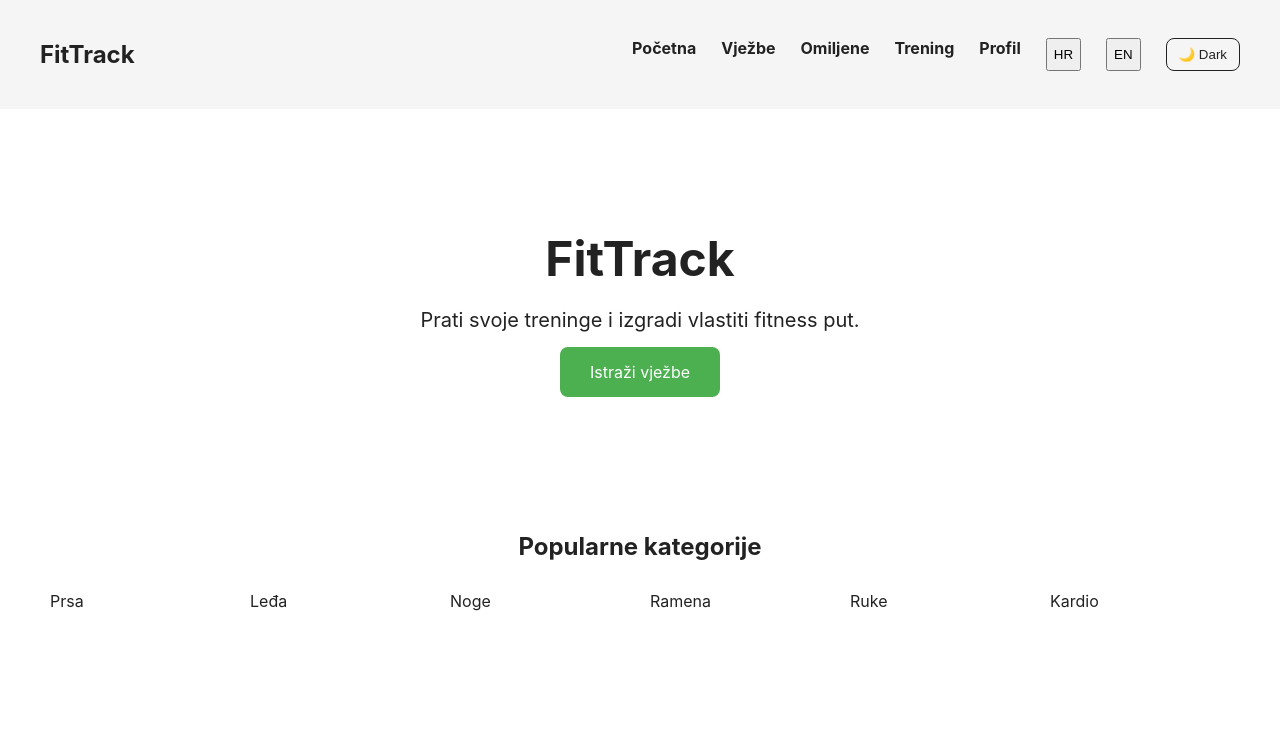
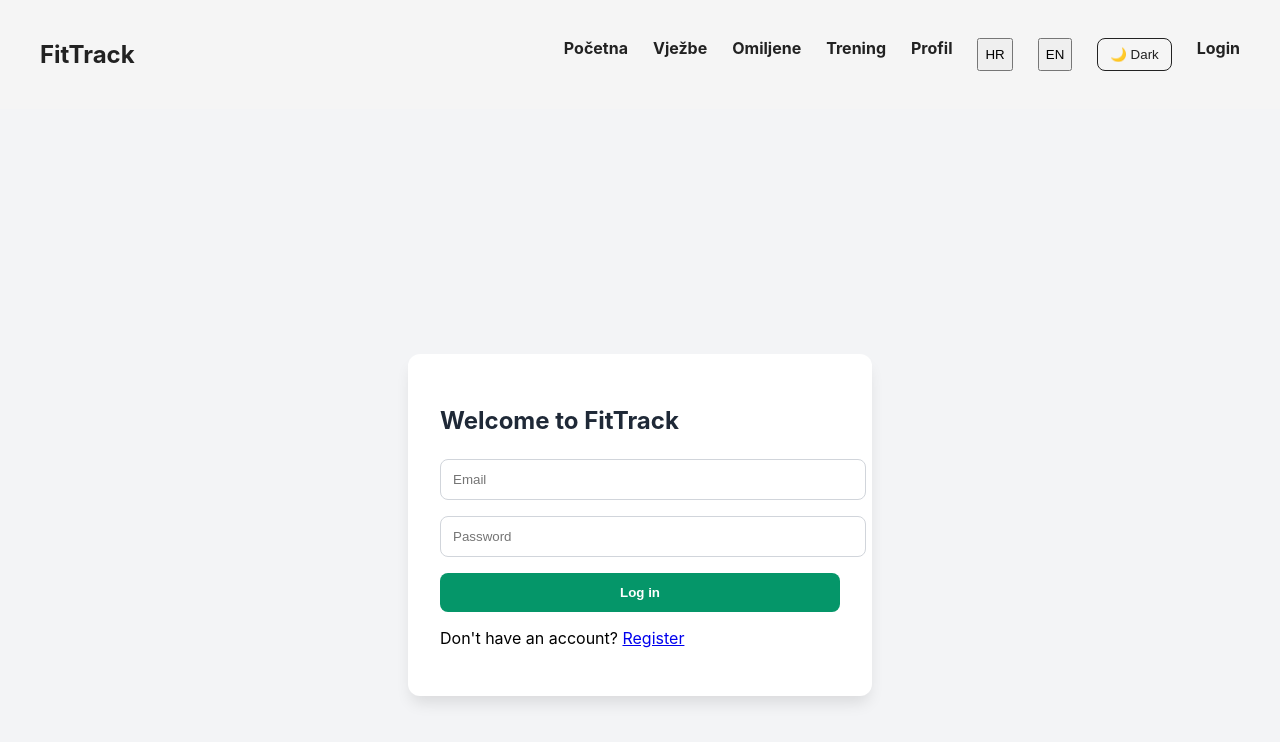
Before and after one commit to ivaarlovic/fitness-app, a React (Create React App) app: page / in a window 1280 px wide. Shown: the top 742 px of the page. Built offline with nearby package versions, Linux system fonts and the light colour scheme.

Commit message:
Added login and authStore

```diff
--- a/src/App.js
+++ b/src/App.js
@@ -1,6 +1,8 @@
 import { BrowserRouter, Routes, Route } from "react-router-dom";
 import {lazy, Suspense} from "react";
 import Loading from "./components/Loading/Loading";
+import SignIn from "./pages/SignIn/SignIn";
+import Login from "./pages/Login/Login";
 
 const Home = lazy(() => import("./pages/Home/Home"));
 const Exercises = lazy(() => import("./pages/Exercises/Exercises"));
@@ -15,11 +17,13 @@ function App() {
             <Suspense fallback={<Loading />}>
             <Navbar />
             <Routes>
-                <Route path="/" element={<Home />} />
+                <Route path="/home" element={<Home />} />
                 <Route path="/exercises" element={<Exercises />} />
                 <Route path="/favorites" element={<Favorites />} />
                 <Route path="/profile" element={<Profile />} />
                 <Route path="/workout" element={<Workout />} />
+                <Route path="/register" element={<SignIn />} />
+                <Route path="/" element={<Login />} />
             </Routes>
             </Suspense>
         </BrowserRouter>
--- a/src/components/Navbar/Navbar.jsx
+++ b/src/components/Navbar/Navbar.jsx
@@ -2,21 +2,32 @@ import { Link } from "react-router-dom";
 import "./Navbar.css";
 import { useTranslation } from "react-i18next";
 import useTheme from "../../hooks/useTheme";
+import { useNavigate } from "react-router-dom";
+import useStore from "../../hooks/useStore";
 
 function Navbar() {
+
+    const { authStore } = useStore();
+    const navigate = useNavigate();
+    const loginUser = JSON.parse(localStorage.getItem("loginUser"));
 
     const { t, i18n } = useTranslation();
     const changeLanguage = (language) => {
         i18n.changeLanguage(language);
     };
 
-    const {theme, toggleTheme} = useTheme();
+    const { theme, toggleTheme } = useTheme();
 
-    return(
+    function handleLogout() {
+        authStore.logout();
+        navigate("/");
+    }
+
+    return (
         <nav className="navbar">
-        <h2 className="logo">FitTrack</h2>
-        <div className="nav-links">
-             <Link to="/">
+            <h2 className="logo">FitTrack</h2>
+            <div className="nav-links">
+                <Link to="/">
                     {t("home")}
                 </Link>
 
@@ -48,8 +59,19 @@ function Navbar() {
                 <button className="theme-button" onClick={toggleTheme}>
                     {theme === "light" ? "🌙 Dark" : "☀️ Light"}
                 </button>
-        </div>
-    </nav>
+
+                {
+                    loginUser ? (
+                        <>
+                            <span>Hello, {authStore.user.email}</span>
+                            <button onClick={handleLogout}>Logout</button>
+                        </>
+                    ) : (
+                        <Link to="/">Login</Link>
+                    )
+                }
+            </div>
+        </nav>
     );
 
 }
--- /dev/null
+++ b/src/pages/Login/Login.css
@@ -0,0 +1,58 @@
+.auth-container {
+min-height: 100vh;
+display: flex;
+align-items: center;
+justify-content: center;
+background-color: #f3f4f6;
+padding: 1rem;
+}
+
+.auth-card {
+background: white;
+padding: 2rem;
+border-radius: 12px;
+box-shadow: 0 10px 15px -3px rgba(0, 0, 0, 0.1);
+width: 100%;
+max-width: 400px;
+}
+
+.auth-title {
+font-size: 1.5rem;
+font-weight: bold;
+margin-bottom: 1.5rem;
+color: #1f2937;
+}
+
+.auth-form {
+display: flex;
+flex-direction: column;
+gap: 1rem;
+}
+
+.input-field {
+width: 100%;
+padding: 0.75rem;
+border: 1px solid #d1d5db;
+border-radius: 8px;
+outline: none;
+}
+
+.input-field:focus {
+border-color: #2563eb;
+range: 2px solid #93c5fd;
+}
+
+.submit-btn {
+width: 100%;
+background-color: #059669;
+color: white;
+padding: 0.75rem;
+border-radius: 8px;
+border: none;
+font-weight: 600;
+cursor: pointer;
+}
+
+.submit-btn:hover {
+background-color: #047857;
+}
--- /dev/null
+++ b/src/pages/Login/Login.jsx
@@ -0,0 +1,43 @@
+import { useState } from "react";
+import {Link, useNavigate} from "react-router-dom";
+import "./Login.css"
+import useStore from "../../hooks/useStore";
+
+function Login() {
+    const {authStore} = useStore();
+    const navigate = useNavigate();
+    const [email, setEmail] = useState("");
+    const [password, setPassword] = useState("");
+
+    function handleSubmit(e) {
+        e.preventDefault();
+
+        if(!email.trim() || !password.trim()) {
+            alert("Unesi email ili lozinku");
+            return;
+        }
+
+        const success = authStore.login(email, password);
+        if(success) {
+            navigate("/home");
+        } else {
+            alert("Neispravan email ili lozinka");
+        }
+    }
+
+    return(
+        <div className="auth-container">
+      <div className="auth-card">
+        <h2 className="auth-title">Welcome to FitTrack</h2>
+        <form onSubmit={handleSubmit} className="auth-form">
+          <input className="input-field" type="email" placeholder="Email" value={email} onChange={(e) => setEmail(e.target.value)} />
+          <input className="input-field" type="password" placeholder="Password" value={password} onChange={(e) => setPassword(e.target.value)} />
+          <button type="submit" className="submit-btn">Log in</button>
+        </form>
+        <p className="mt-4 text-center">Don't have an account? <Link to="/register">Register</Link></p>
+      </div>
+    </div>
+    );
+}
+
+export default Login;
--- /dev/null
+++ b/src/stores/AuthStore.js
@@ -0,0 +1,57 @@
+import { makeObservable, action, observable } from "mobx";
+
+class AuthStore {
+    user = JSON.parse(localStorage.getItem("loginUser")) || [];
+
+    constructor() {
+        makeObservable(this, {
+            user: observable,
+            login: action,
+            register: action
+        })
+    }
+
+    login(email,password) {
+        const users = JSON.parse(localStorage.getItem("users"));
+
+        const user = users.find((u) => u.email === email && u.password === password);
+
+        if(!user) {
+            return false;
+        }
+
+        this.user = user;
+        localStorage.setItem("loginUser", JSON.stringify(user));
+
+        return true;
+    }
+
+    register(email,password) {
+        const users = JSON.parse(localStorage.getItem("users")) || [];
+        const existingUser = users.find((u) => u.email === email);
+
+        if(existingUser) {
+            alert("Već ste registrirani.");
+            return;
+        }
+
+        const newUser = {
+            id: Date.now(),
+            email: email,
+            password: password,
+        };
+
+        users.push(newUser);
+
+        localStorage.setItem("users", JSON.stringify(users));
+
+        return true;
+    }
+
+    logout() {
+        this.user = null;
+        localStorage.removeItem("loginUser");
+    }
+}
+
+export default AuthStore;
--- a/src/stores/RootStore.js
+++ b/src/stores/RootStore.js
@@ -1,8 +1,10 @@
+import AuthStore from "./AuthStore";
 import ExerciseStore from "./ExerciseStore";
 
 class RootStore {
     constructor() {
         this.exerciseStore = new ExerciseStore();
+        this.authStore = new AuthStore();
     }
 }
 
```
